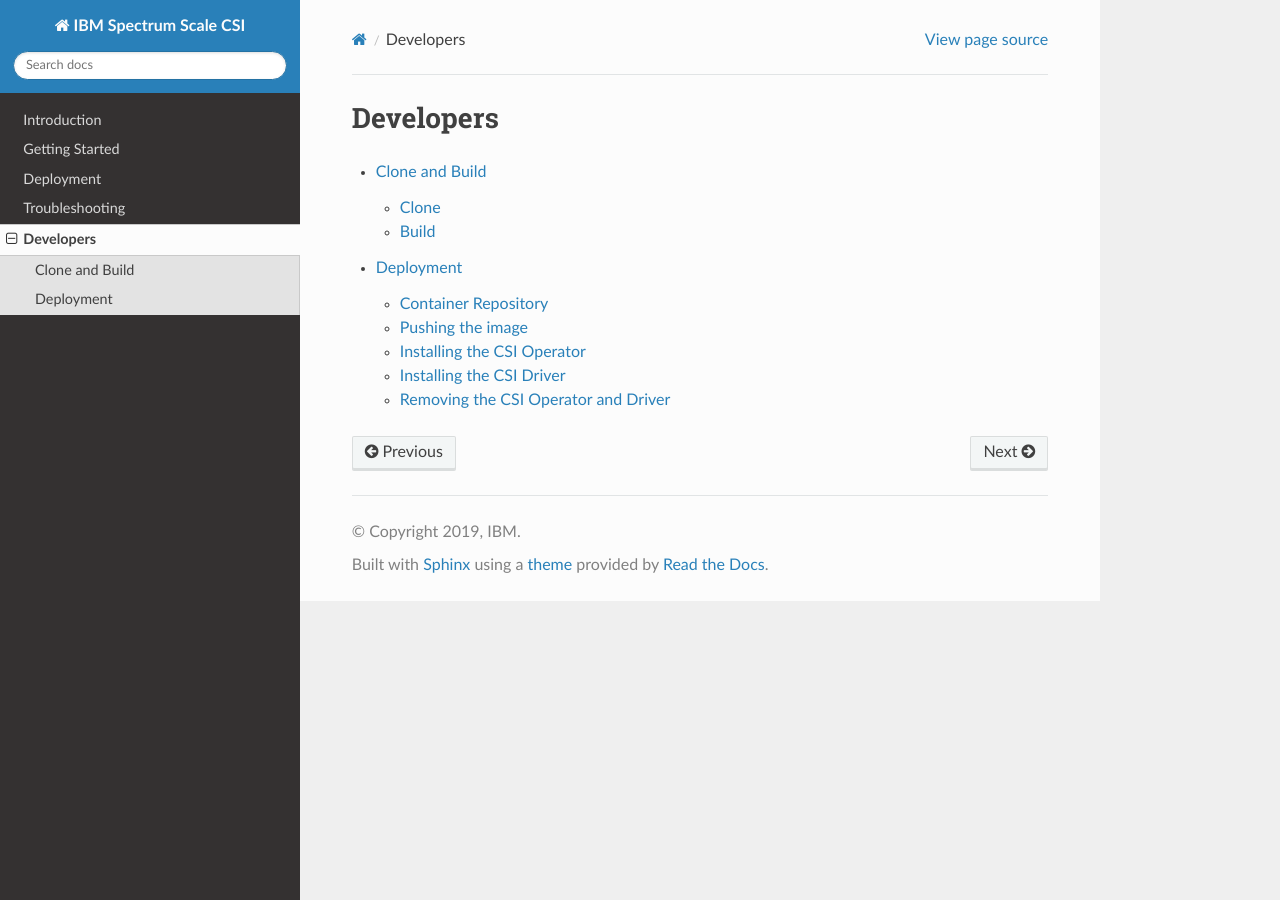
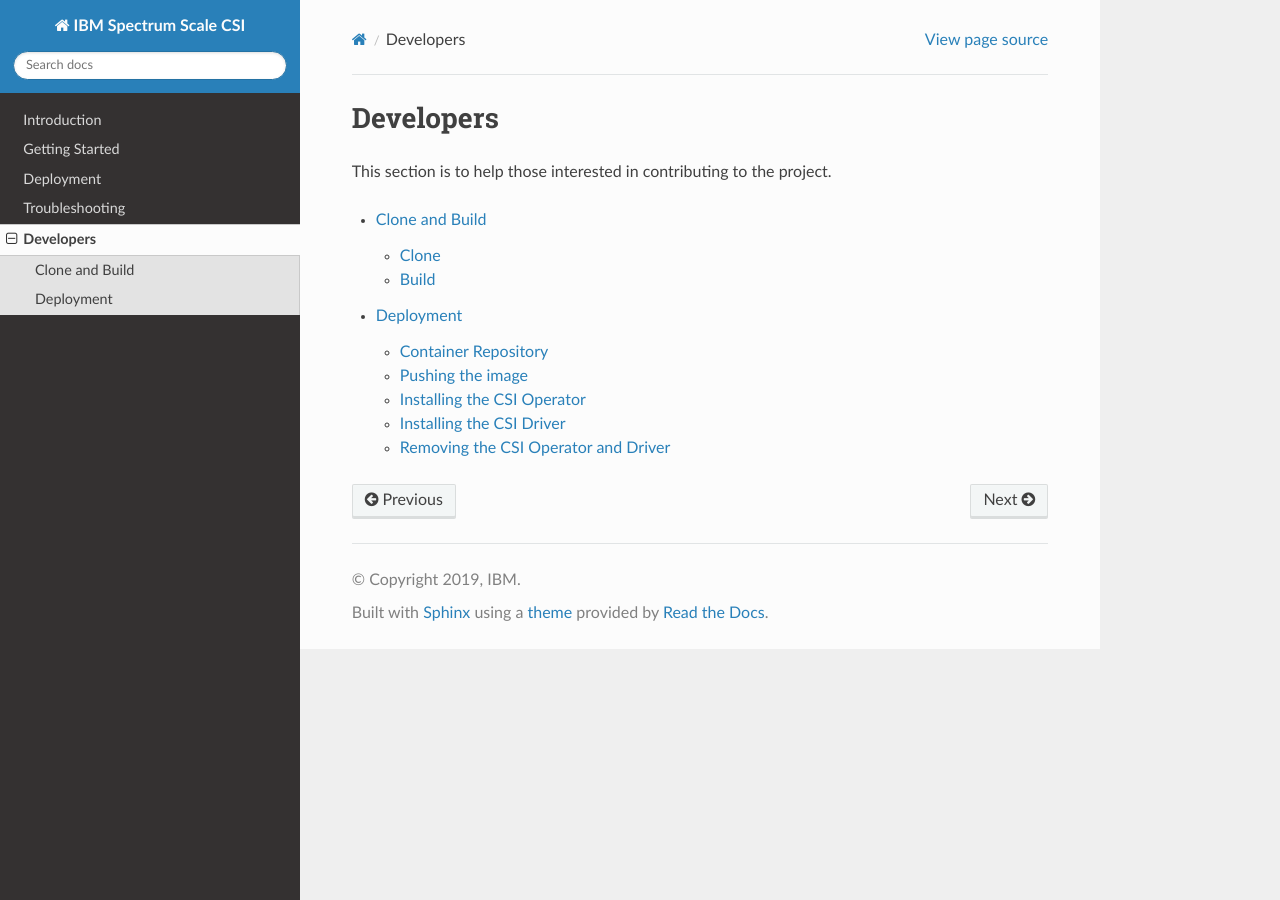
Before and after one commit to IBM/ibm-spectrum-scale-csi, a Sphinx documentation site: the page built from docs/source/developers/index.rst, in a window 1280 px wide. Built offline with Sphinx 7.4.7 and the Read the Docs theme 2.0.0, drawn with Linux system fonts in a browser that asks for light colours.

Commit message:
Add a snip in the top of the developers section

```diff
--- a/docs/source/developers/index.rst
+++ b/docs/source/developers/index.rst
@@ -1,5 +1,7 @@
 Developers
 ==========
+
+This section is to help those interested in contributing to the project.
 
 .. toctree::
    :maxdepth: 2
```
